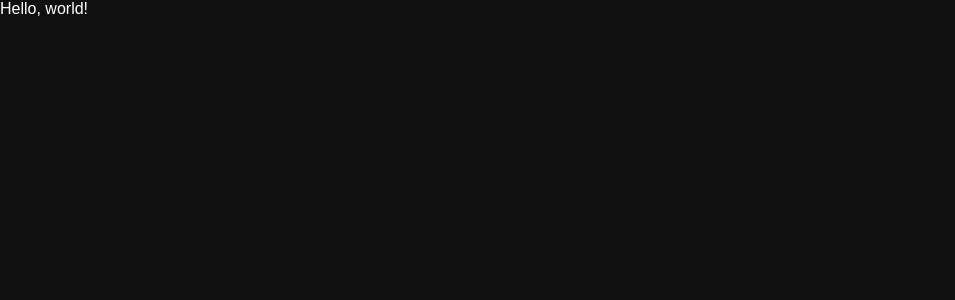
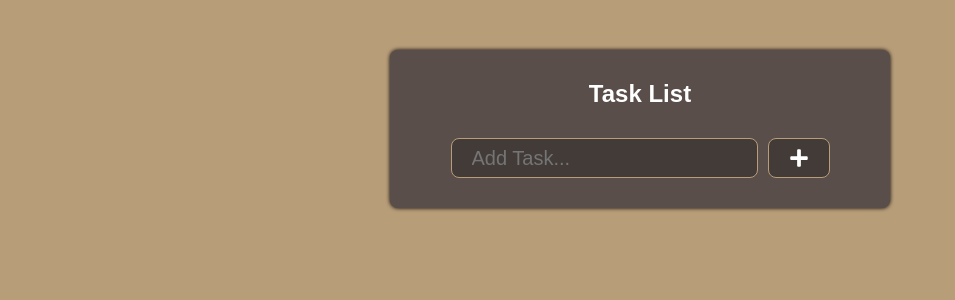
Before and after one commit to PedroProni/honeycomb-planner, a React (Create React App) app: page / in a window 1280 px wide. Shown: the top 300 px of the page, without its empty margins (0-955 px from the left). Built offline with nearby package versions, Linux system fonts and the light colour scheme.

Commit message:
Added main and css

```diff
--- a/package.json
+++ b/package.json
@@ -9,6 +9,7 @@
     "@testing-library/user-event": "^13.5.0",
     "react": "^19.0.0",
     "react-dom": "^19.0.0",
+    "react-icons": "^5.5.0",
     "react-scripts": "5.0.1",
     "web-vitals": "^2.1.4"
   },
--- a/public/index.html
+++ b/public/index.html
@@ -3,7 +3,7 @@
   <head>
     <meta charset="utf-8" />
     <meta name="viewport" content="width=device-width, initial-scale=1" />
-    <title>Task List</title>
+    <title>Honeycomb Planner</title>
   </head>
   <body>
     <noscript>You need to enable JavaScript to run this app.</noscript>
--- a/src/App.css
+++ b/src/App.css
@@ -7,7 +7,7 @@
 
 body {
   font-family: sans-serif;
-  background-color: #101010;
+  background-color: #B89D79;
   color: #FFFFFF;
 }
 
--- a/src/App.js
+++ b/src/App.js
@@ -1,8 +1,9 @@
 import React from "react";
+import Main from "./components/Main"
 import './App.css'
 
 function App() {
-  return <div>Hello, world!</div>;
+  return <Main />;
 }
 
 export default App;
--- /dev/null
+++ b/src/components/Main.css
@@ -0,0 +1,45 @@
+.main {
+  background: #5A4E4A;
+  padding: 30px;
+  margin: 50px auto;
+  max-width: 500px;
+  border-radius: 8px;
+  box-shadow: 0 0 4px #000;
+}
+
+.main h1 {
+  font-size: 24px;
+  text-align: center;
+  margin-bottom: 20px;
+}
+
+.form {
+  display: flex;
+  align-items: center;
+  justify-content: center;
+  margin-top: 30px;
+}
+
+.form input[type="text"] {
+  height: 40px;
+  padding: 0 20px;
+  font-size: 20px;
+  border: 1px solid #B89D79;
+  background-color: #423b38;
+  color: #FFFFFF;
+  border-radius: 8px;
+}
+
+.form button[type="submit"] {
+  display: flex;
+  align-items: center;
+  justify-content: center;
+  height: 40px;
+  padding: 0 20px;
+  font-size: 20px;
+  border: 1px solid #B89D79;
+  background-color: #423b38;
+  color: #FFFFFF;
+  border-radius: 8px;
+  margin-left: 10px;
+}
--- /dev/null
+++ b/src/components/Main.js
@@ -0,0 +1,36 @@
+import React, { Component } from "react";
+
+//Form
+import { FaPlus } from 'react-icons/fa'
+
+import "./Main.css";
+
+class Main extends Component {
+  state = {
+    newTask: "",
+  };
+
+  handleChange = (e) => {
+    this.setState({ newTask: e.target.value });
+  };
+
+  render() {
+    const { newTask } = this.state;
+
+    return (
+      <div className="main">
+        <h1>Task List</h1>
+
+        <form action="#" className="form">
+          <input onChange={this.handleChange} type="text" placeholder="Add Task..." value={newTask}/>
+          <button type="submit">
+            <FaPlus />
+          </button>
+        </form>
+
+      </div>
+    );
+  }
+}
+
+export default Main;
```
Also changed, not shown: 1 other file (tests, documents, lock files or other folders).
